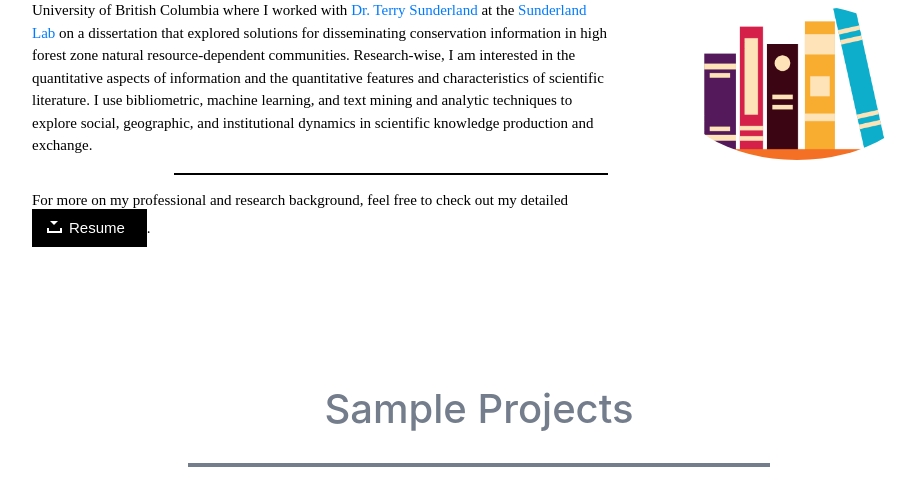
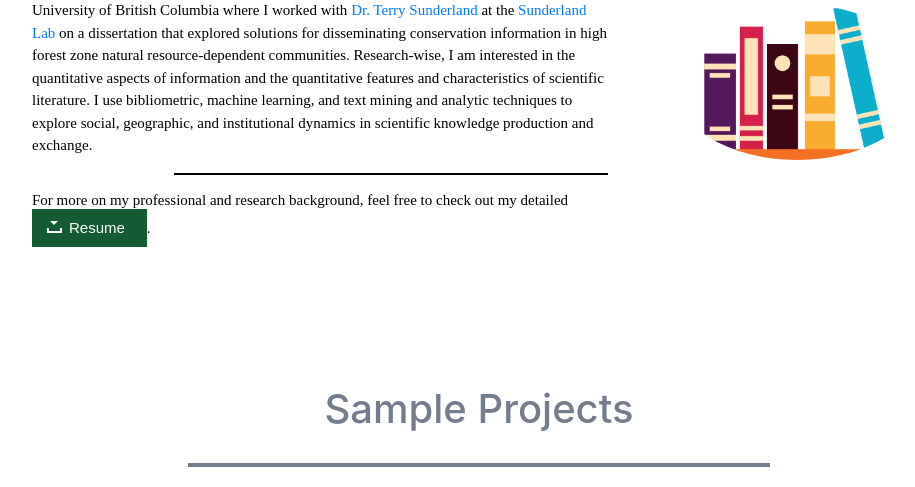
Before and after one commit to sola-29/sola-29.github.io, a PHP site: page /index.html in a window 1280 px wide. Shown: the part 211-698 px from the top of the page, without its empty margins (161-1076 px from the left). Run offline with PHP 8.4, Linux system fonts and the light colour scheme; some libraries are stand-ins or nearby versions; some web fonts are replaced.

Commit message:
Update style.css

```diff
--- a/style.css
+++ b/style.css
@@ -243,7 +243,7 @@ footer h3 {
 	position: relative;
 	padding: 10px 22px;
 
-	background-color: #000000;
+	background-color: #145A32;
 	color: white;
 
 	font-family: sans-serif;
@@ -255,7 +255,7 @@ footer h3 {
 }
 
 .buttonDownload:hover {
-	background-color: #333;
+	background-color: #E74C3C;
 	color: white;
 	text-decoration: none;
 }
```
